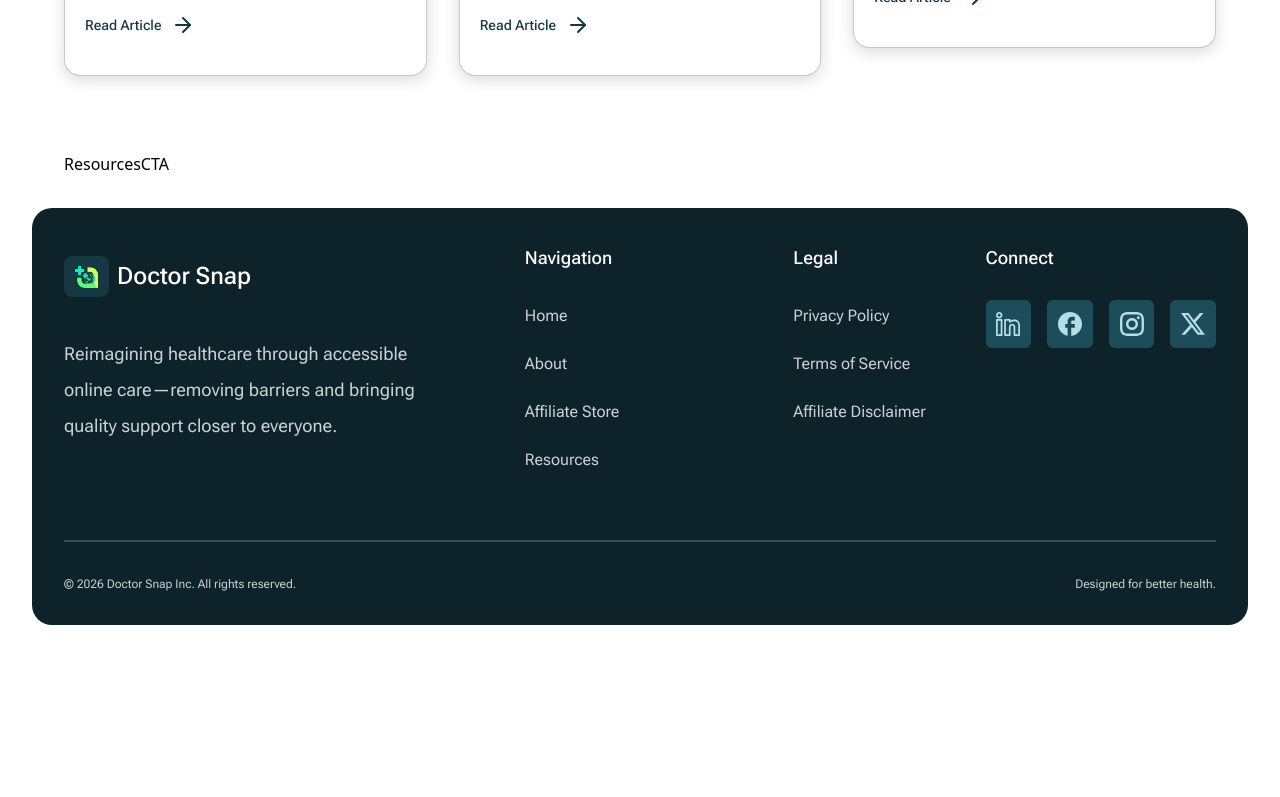
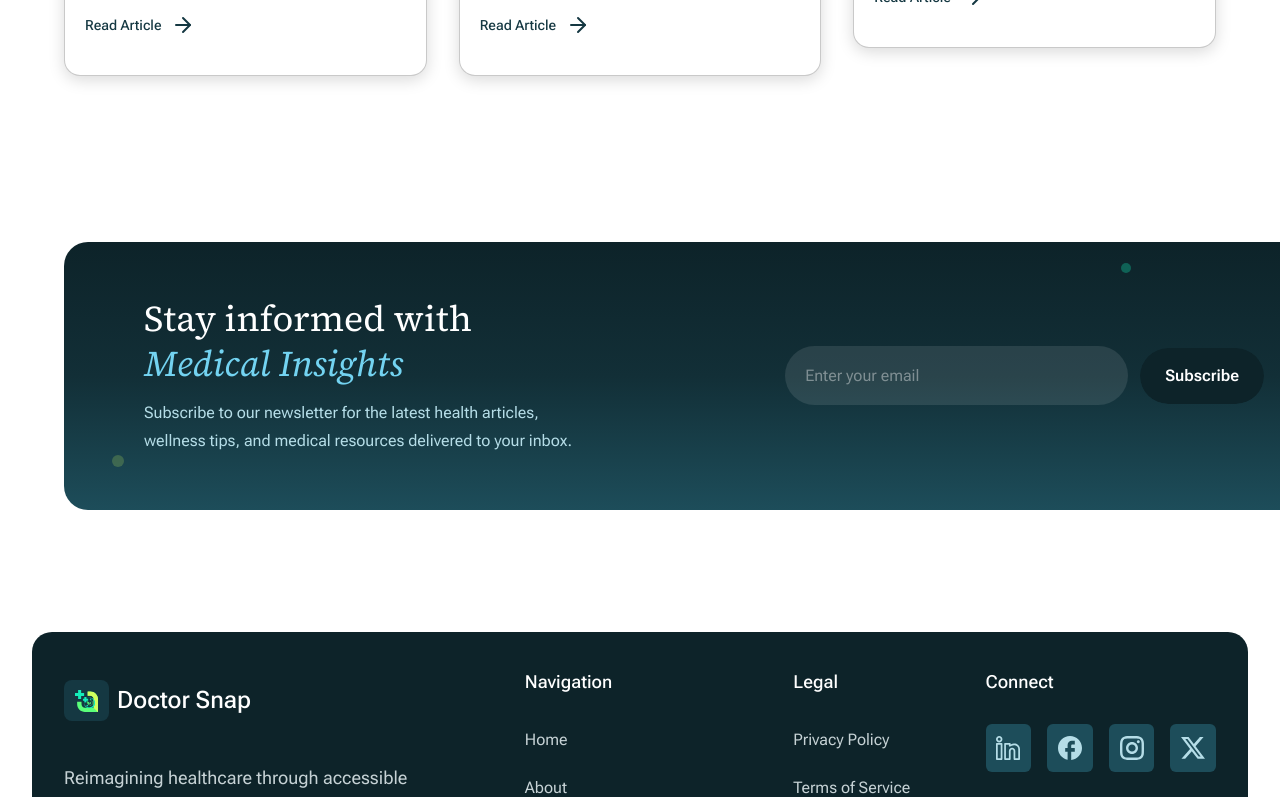
Before and after one commit to Mereson/doctor-snap-landing, a React (Vite) app: page /resources in a window 1280 px wide. Shown: the part 2364-3161 px from the top of the page. Before the commit the page ends 3021 px from the top, so only its background shows below. Built offline with nearby package versions, Linux system fonts and the light colour scheme.

Commit message:
desktop view done

```diff
--- a/src/screens/home/sections/email-list.tsx
+++ b/src/screens/home/sections/email-list.tsx
@@ -1,7 +1,14 @@
 import clsx from "clsx"
-import { Button, Typography } from "../../../ui/elements"
+import { Button, Input, Typography } from "../../../ui/elements"
+import { useForm } from "@tanstack/react-form"
 
 export const EmailListSection = () => {
+	const form = useForm({
+		defaultValues: { userEmail: "" },
+		onSubmit: async ({ value }) => {
+			console.log(value)
+		},
+	})
 	return (
 		<section
 			className={clsx(
@@ -25,14 +32,19 @@ export const EmailListSection = () => {
 					reviews, and community updates.
 				</Typography>
 			</div>
-			<form className="mt-5.5 flex gap-8 z-10 items-center">
-				<input
-					name="emailList"
-					placeholder="Enter your email address"
-					className="pl-[2.938rem] pr-7 py-6.25 rounded-full font-roboto-flex outline-0 w-full max-w-160 bg-white placeholder:text-tertiary700 text-primary1300"
+			<div className="mt-5.5 flex gap-8 z-10 items-center">
+				<form.Field
+					name="userEmail"
+					children={(field) => (
+						<Input
+							field={field}
+							placeholder="Enter your email address"
+							emailList
+						/>
+					)}
 				/>
 				<Button text="Subscribe" primary customClassname="px-[44px]!" />
-			</form>
+			</div>
 		</section>
 	)
 }
--- a/src/screens/resources/components/articles-card.tsx
+++ b/src/screens/resources/components/articles-card.tsx
@@ -49,6 +49,7 @@ export const ArticlesCard = ({
 						font="title"
 						lineHeight="28"
 						color={"primary1300"}
+						customClassName="line-clamp-2"
 					>
 						{articeTitle}
 					</Typography>
--- a/src/screens/resources/sections/resources-cta.tsx
+++ b/src/screens/resources/sections/resources-cta.tsx
@@ -1,7 +1,55 @@
-
+import clsx from "clsx"
+import { Button, Input, Typography } from "../../../ui/elements"
+import { useForm } from "@tanstack/react-form"
 
 export const ResourcesCTA = () => {
-  return (
-    <div>ResourcesCTA</div>
-  )
+	const form = useForm({
+		defaultValues: { userEmail: "" },
+		onSubmit: async ({ value }) => {
+			console.log(value)
+		},
+	})
+	return (
+		<section className="py-22.5">
+			<div
+				className={clsx(
+					"rounded-9 w-screen max-w-327.5 py-[3.488rem] px-20 flex ",
+					"items-center relative max-h-67 h-screen",
+					"bg-linear-[180deg,#0D2329_0%,#122F37_50%,#1D4D5A_100%]",
+				)}
+			>
+				<p className="size-3 bg-[#D1FF5D] rounded-full opacity-20 absolute left-12 bottom-[42.64px]"></p>
+        <p className="size-2.5 bg-[#14EDB9] rounded-full opacity-30 absolute top-[20.81px] right-[13.339rem]"></p>
+				<article className="grid gap-[13.11px] max-w-114">
+					<Typography
+						variant="h6"
+						font="title"
+						customClassName="text-[36px]! leading-[45px] max-w-[26rem]"
+						color={"neutral100"}
+					>
+						Stay informed with {""}
+						<i className="text-[#73d3f1]">Medical Insights</i>
+					</Typography>
+					<Typography lineHeight="28" color={"primary200"}>
+						Subscribe to our newsletter for the latest health articles, wellness
+						tips, and medical resources delivered to your inbox.
+					</Typography>
+				</article>
+				<div className=" flex gap-3 justify-end items-center w-full ">
+					<form.Field
+						name="userEmail"
+						children={(field) => (
+							<Input
+								field={field}
+								emailList
+								placeholder="Enter your email"
+								emailListCustomClass="max-w-[21.438rem] bg-[#FFFFFF1A]! placeholder:text-[#FFFFFF66]! text-white! px-5! py-[17.5px]!"
+							/>
+						)}
+					/>
+					<Button text="Subscribe" primary />
+				</div>
+			</div>
+		</section>
+	)
 }
--- a/src/ui/elements/input/index.tsx
+++ b/src/ui/elements/input/index.tsx
@@ -1,24 +1,47 @@
 import clsx from "clsx"
 import { Typography } from "../typography"
-import type { AnyFieldApi } from "@tanstack/react-form"
+import { type AnyFieldApi } from "@tanstack/react-form"
 
 interface InputProps {
 	label?: string
-	placeholder: string
+	placeholder?: string
 	field: AnyFieldApi
+	emailList?: boolean
+	emailListCustomClass?: string
 }
 
 export const Input: React.FC<InputProps> = (props) => {
-	const { label, placeholder, field } = props
+	const { label, placeholder, field, emailList, emailListCustomClass } = props
+
 	return (
+		<>
+			{emailList ? (
+				<>
+					<input
+						name={field.name}
+						placeholder={placeholder && placeholder}
+						value={field.state.value}
+						onChange={(e) => field.handleChange(e.target.value)}
+						className={clsx(
+							"pl-[2.938rem] pr-7 py-6.25 rounded-full font-roboto-flex outline-0 w-full max-w-160 bg-white placeholder:text-tertiary700 text-primary1300",
+							emailListCustomClass,
+						)}
+					/>
+				</>
+			) : (
 				<div className="col-span-1 w-full">
 					{label && (
 						<label htmlFor={field.name}>
-					<Typography variant="body-s" lineHeight="20" color={"tertiary500"}>
+							<Typography
+								variant="body-s"
+								lineHeight="20"
+								color={"tertiary500"}
+							>
 								{label}
 							</Typography>
 						</label>
 					)}
+
 					<input
 						type="text"
 						name={field.name}
@@ -31,5 +54,7 @@ export const Input: React.FC<InputProps> = (props) => {
 						)}
 					/>
 				</div>
+			)}
+		</>
 	)
 }
```
Lines whose indentation alone changed are shown as unchanged.
